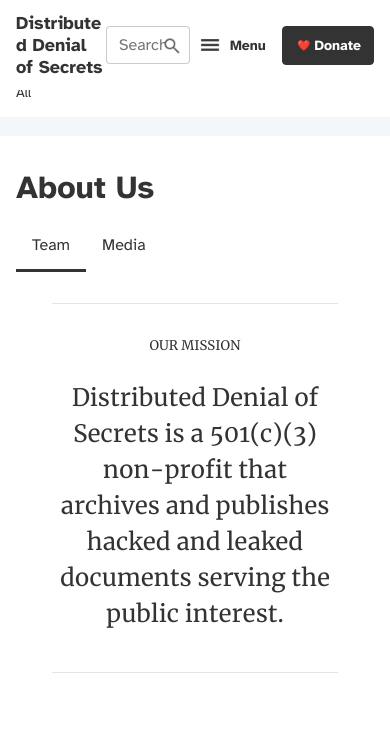
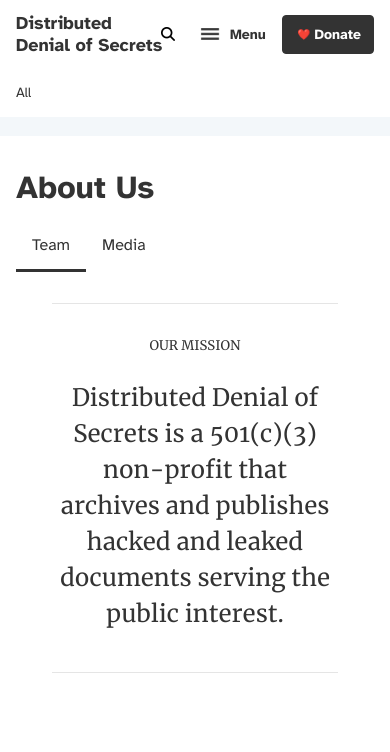
Before and after one commit to scidsg/frontpage, a Flask app: page /about in a window 390 px wide. Shown: the top 752 px of the page. Run offline with Flask 3, Linux system fonts and the light colour scheme; data that the repository does not hold is empty; some libraries are stand-ins or nearby versions; some web fonts are replaced.

Commit message:
add responsive behavior

```diff
--- a/frontpage/static/script.js
+++ b/frontpage/static/script.js
@@ -1,5 +1,11 @@
 document.addEventListener('DOMContentLoaded', function() {
-    document.getElementById("defaultOpen").click();
+    // Click on the default tab
+    const defaultOpenTab = document.getElementById("defaultOpen");
+    if (defaultOpenTab) {
+        defaultOpenTab.click();
+    }
+
+    // Initialize core functions
     hideFlashMessages();
     setupMobileNav();
     setupPromoBlock();
@@ -7,13 +13,39 @@
     initializeUserPageLogic();
     displayRandomQuote();
     toggleAdminTools();
+
+    // Search modal functionality
+    const searchButton = document.getElementById('searchButton');
+    const searchModal = document.getElementById('searchModal');
+    const closeModalButton = document.getElementsByClassName('close')[0];
+
+    // Ensure all necessary modal elements are available
+    if (searchButton && searchModal && closeModalButton) {
+        // Show the search modal when the search button is clicked
+        searchButton.onclick = function() {
+            searchModal.style.display = 'block';
+        };
+
+        // Close the modal when the close button is clicked
+        closeModalButton.onclick = function() {
+            searchModal.style.display = 'none';
+        };
+
+        // Close the modal when clicking outside of it
+        window.onclick = function(event) {
+            if (event.target === searchModal) {
+                searchModal.style.display = 'none';
+            }
+        };
+    } else {
+        console.error('Search modal elements are missing.');
+    }
 });
 
 function displayRandomQuote() {
     fetch('/static/quotes.json')
         .then(response => response.json())
         .then(quotes => {
-            console.log(quotes); // Add this line for debugging
             const quoteElement = document.getElementById('quote');
             if (quoteElement && quotes.length) {
                 const randomIndex = Math.floor(Math.random() * quotes.length);
@@ -29,7 +61,7 @@
     flashMessages.forEach(msg => {
         setTimeout(() => {
             msg.classList.add('fadeOut');
-        }, 5000); // Delay before starting the fade out
+        }, 5000);
     });
 }
 
@@ -37,7 +69,7 @@
     const mobileNavButton = document.querySelector('.btnIcon');
     const navMenu = document.querySelector('header nav ul');
 
-    if (mobileNavButton) {
+    if (mobileNavButton && navMenu) {
         mobileNavButton.addEventListener('click', function() {
             const isExpanded = this.getAttribute('aria-expanded') === 'true' || false;
             this.setAttribute('aria-expanded', !isExpanded);
@@ -60,10 +92,10 @@
 }
 
 function setupDeleteButtons() {
-    var deleteArticleButtons = document.querySelectorAll('.delete-article-button');
-    var deleteUserButtons = document.querySelectorAll('.btn.destruct');
+    const deleteArticleButtons = document.querySelectorAll('.delete-article-button');
+    const deleteUserButtons = document.querySelectorAll('.btn.destruct');
 
-    deleteArticleButtons.forEach(function(button) {
+    deleteArticleButtons.forEach(button => {
         button.addEventListener('click', function(event) {
             if (!confirm('Are you sure you want to delete this article?')) {
                 event.preventDefault();
@@ -71,9 +103,9 @@
         });
     });
 
-    deleteUserButtons.forEach(function(button) {
+    deleteUserButtons.forEach(button => {
         button.addEventListener('click', function(event) {
-            var username = button.getAttribute('data-username');
+            const username = button.getAttribute('data-username');
             if (!confirm('Are you sure you want to delete the user: ' + username + '?')) {
                 event.preventDefault();
             }
@@ -81,11 +113,10 @@
     });
 }
 
-
 function initializeUserPageLogic() {
     const adminCheckboxes = document.querySelectorAll('.admin-checkbox');
 
-    adminCheckboxes.forEach(function(adminCheckbox) {
+    adminCheckboxes.forEach(adminCheckbox => {
         toggleApprovalCheckbox(adminCheckbox);
 
         adminCheckbox.addEventListener('change', function() {
@@ -98,6 +129,7 @@
     const userId = adminCheckbox.name.split('_')[1];
     const approvalCheckbox = document.getElementById('approval_' + userId);
 
+    if (approvalCheckbox) {
         if (adminCheckbox.checked) {
             approvalCheckbox.checked = false;
             approvalCheckbox.disabled = true;
@@ -105,32 +137,37 @@
             approvalCheckbox.disabled = false;
         }
     }
+}
 
 function openSection(evt, sectionName) {
-    var i, tabcontent, tablinks;
-
-    tabcontent = document.getElementsByClassName("tabcontent");
-    for (i = 0; i < tabcontent.length; i++) {
+    const tabcontent = document.getElementsByClassName("tabcontent");
+    for (let i = 0; i < tabcontent.length; i++) {
         tabcontent[i].style.display = "none";
     }
 
-    tablinks = document.getElementsByClassName("tablinks");
-    for (i = 0; i < tablinks.length; i++) {
+    const tablinks = document.getElementsByClassName("tablinks");
+    for (let i = 0; i < tablinks.length; i++) {
         tablinks[i].className = tablinks[i].className.replace(" active", "");
     }
 
-    document.getElementById(sectionName).style.display = "block";
+    const section = document.getElementById(sectionName);
+    if (section) {
+        section.style.display = "block";
+    }
+
     evt.currentTarget.className += " active";
 }
 
 function toggleAdminTools() {
     const adminHeader = document.querySelector('h2[onclick="toggleAdminTools()"]');
     const toolsContent = document.querySelector('.tools-content');
-    const arrow = document.querySelector('.arrow'); // Select the arrow span
+    const arrow = document.querySelector('.arrow');
 
+    if (adminHeader && toolsContent && arrow) {
         adminHeader.onclick = function() {
             const isDisplayed = toolsContent.style.display === 'none';
             toolsContent.style.display = isDisplayed ? 'block' : 'none';
-        arrow.style.transform = isDisplayed ? 'rotate(-180deg)' : 'rotate(0deg)'; // Rotate the arrow
+            arrow.style.transform = isDisplayed ? 'rotate(-180deg)' : 'rotate(0deg)';
+        };
     }
 }
--- a/frontpage/static/style.css
+++ b/frontpage/static/style.css
@@ -1392,17 +1392,18 @@
 	width: fit-content;
 }
 
-#search {
+#search,
+.search-form {
 	position: relative;
 	margin: 0;
 }
 
-#search input {
+header .search-form input {
 	margin: 0;
 	padding: .5rem 1.5rem .5rem .75rem;
 }
 
-#search button {
+button.search-input-button {
 	background-image: url('search.png');
 	background-size: contain;
 	background-repeat: no-repeat;
@@ -1416,7 +1417,69 @@
 	z-index: 99;
 	cursor: pointer;
 	padding: 0;
-}
+	opacity: 0;
+}
+
+.search-modal {
+    display: none; /* Hidden by default */
+    position: fixed; /* Stay in place */
+    z-index: 200; /* Sit on top */
+    left: 0;
+    top: 0;
+    width: 100%; /* Full width */
+    height: 100%; /* Full height */
+    overflow: auto; /* Enable scroll if needed */
+    background-color: rgb(0,0,0); /* Fallback color */
+    background-color: rgba(0,0,0,0.4); /* Black w/ opacity */
+    z-index: 9999;
+}
+
+.search-content {
+    background-color: #fefefe;
+    margin: 0 auto;
+    padding: 1rem;
+    box-shadow: 0px .5rem 1rem -.5rem rgba(0,0,0,0.5);
+}
+
+.close {
+    color: #aaa;
+    float: right;
+    font-size: 28px;
+    font-weight: bold;
+    margin-bottom: 1rem;
+}
+
+.close:hover,
+.close:focus {
+    color: black;
+    text-decoration: none;
+    cursor: pointer;
+}
+
+.search-button {
+    display: none; /* Hide button by default */
+    z-index: 100; /* Make sure it's above other content */
+}
+
+.search-button.search-trigger {
+	opacity: 1;
+	position: relative;
+}
+
+.close {
+	background-image: url('close.png');
+	background-size: contain;
+	background-repeat: no-repeat;
+	height: 24px;
+	width: 24px;
+	position: relative;
+	z-index: 99999;
+}
+
+.search-modal .search-content input {
+	margin: 0;
+}
+
 
 @media only screen and (max-width: 1056px) {
 	.related-articles-group {
@@ -1424,7 +1487,7 @@
 	}
 }
 
-@media only screen and (max-width: 820px) {
+@media only screen and (max-width: 1024px) {
 
 	@media (prefers-color-scheme: light) {
 		header nav ul {
@@ -1532,6 +1595,16 @@
 
 }
 
+@media (max-width: 768px) {
+    .search-button {
+        display: block; /* Show button on small screens */
+    }
+
+    .search-form:not(.search-modal .search-form) {
+    	display: none;
+    }
+}
+
 @media only screen and (max-width: 640px) {
 	.content.home {
 		flex-direction: column;
--- a/frontpage/templates/base.html
+++ b/frontpage/templates/base.html
@@ -22,13 +22,24 @@
     <meta name="twitter:card" content="summary_large_image">
 </head>
 <body>
+
+    <div id="searchModal" class="search-modal">
+        <div class="search-content">
+            <span class="close"></span>
+            <form class="search-form" action="{{ url_for('search') }}" method="get">
+                <input type="search" name="query" placeholder="Search articles..." required>
+                <button class="search-input-button" type="submit"></button>
+            </form>
+        </div>
+    </div>
     <header>
         <h1><a href="{{ url_for('home') }}">Distributed Denial of Secrets</a></h1>
-        <form id="search" action="{{ url_for('search') }}" method="get">
-            <input type="text" name="query" placeholder="Search articles..." required>
-            <button type="submit"></button>
+        <form class="search-form" action="{{ url_for('search') }}" method="get">
+            <input type="search" name="query" placeholder="Search articles..." required>
+            <button class="search-input-button"  type="submit"></button>
         </form>
         <nav class="{% if current_user.is_authenticated %}user-logged-in{% else %}user-logged-out{% endif %}">
+            <button id="searchButton" class="search-button search-input-button search-trigger"></button>
             <a class="mobileNav btnIcon" aria-label="Navigation menu">Menu</a>
             <ul>
                 {% if show_team_link %}
```
Also changed, not shown: frontpage/static/close.png (added), frontpage/static/search.png. Lines whose indentation alone changed are shown as unchanged.
